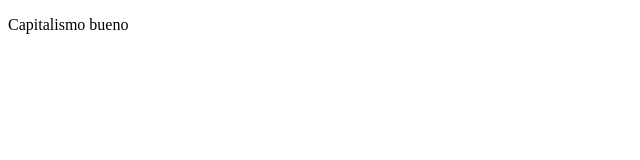
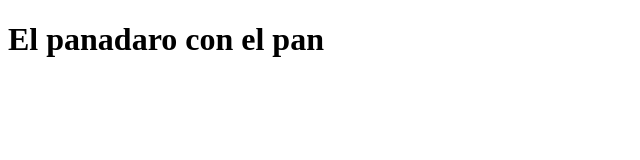
Before and after one commit to Von03/ayudaMeloOraSi, a plain HTML site: page index.html in a window 1280 px wide. Shown: the whole page, without its empty margins (0-640 px from the left). Drawn offline with Linux system fonts and the light colour scheme.

Commit message:
FEAT: panadero

```diff
--- a/index.html
+++ b/index.html
@@ -4,6 +4,6 @@
 		<meta charset="UTF-8">
 	</head>
 	<body>
-		<p>Capitalismo bueno</p>
+		<h1>El panadaro con el pan</h1>
 	</body>
 </html>
```
